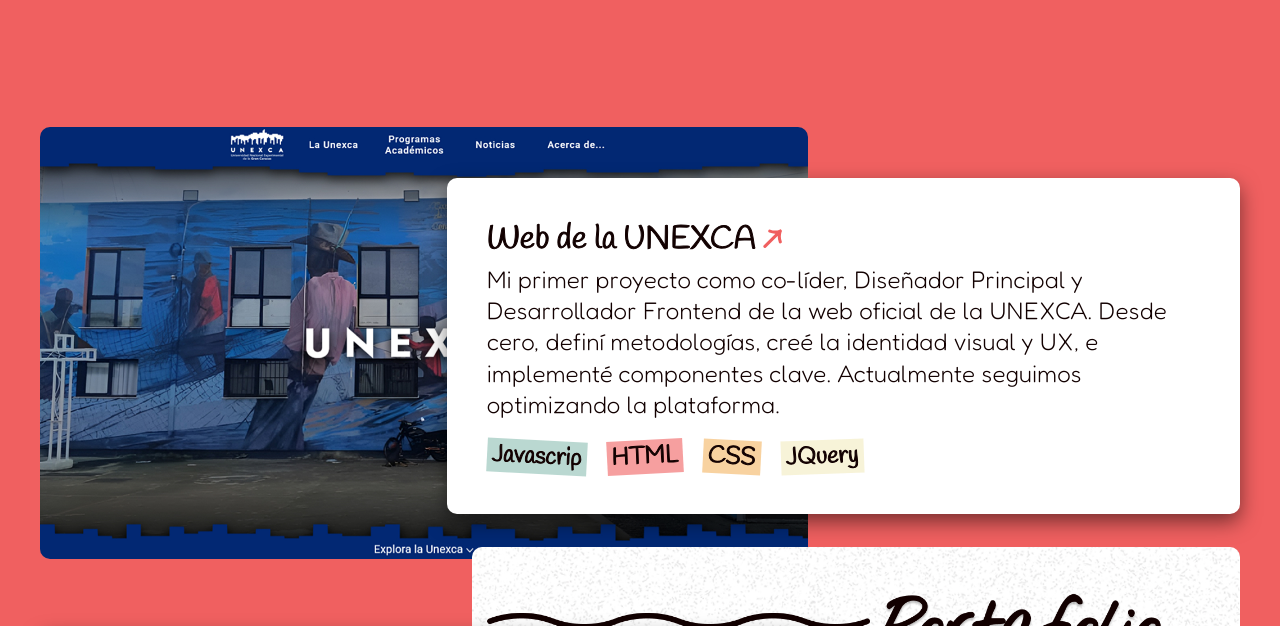
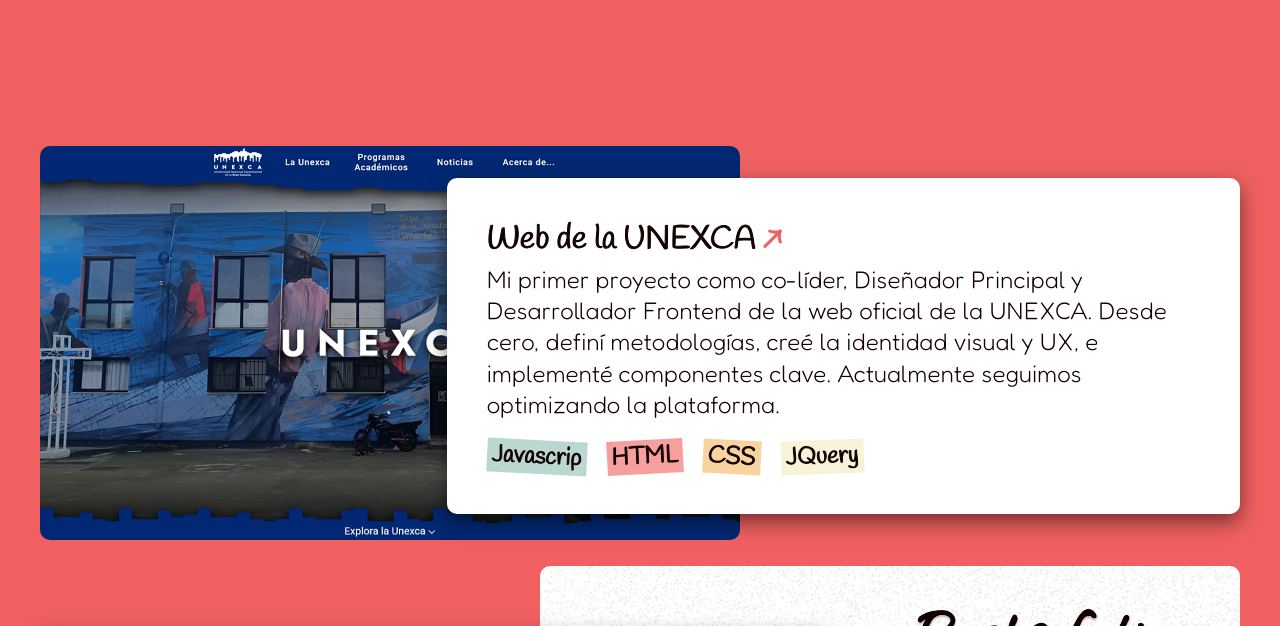
Before and after one commit to STON3E187/ston3e187.github.io, a plain HTML site: page index.html in a window 1280 px wide. Shown: the part 1712-2338 px from the top of the page. Drawn offline with Linux system fonts and the light colour scheme.

Commit message:
Cambio de la max-width de las imagenes

```diff
--- a/css/style.css
+++ b/css/style.css
@@ -425,7 +425,7 @@ p > a:hover::after, p > a:focus::after{
     display: inline-block;
     width: 100%;
     height: 100%;
-    max-width:768px;
+    max-width:700px;
 }
 .proyecto-imagen-link img{
     width: 100%;
```
